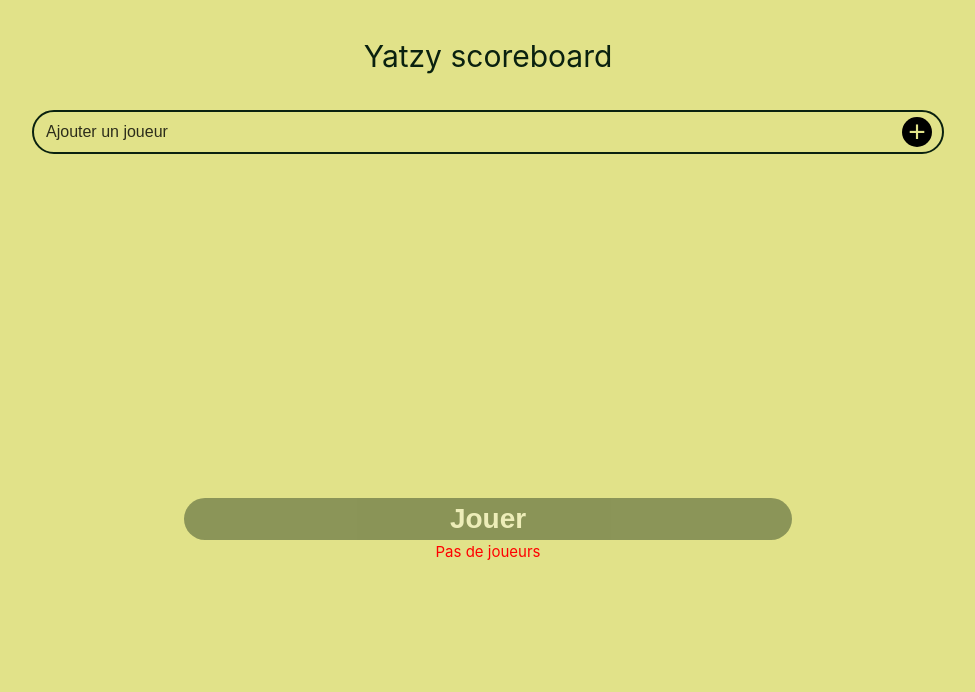
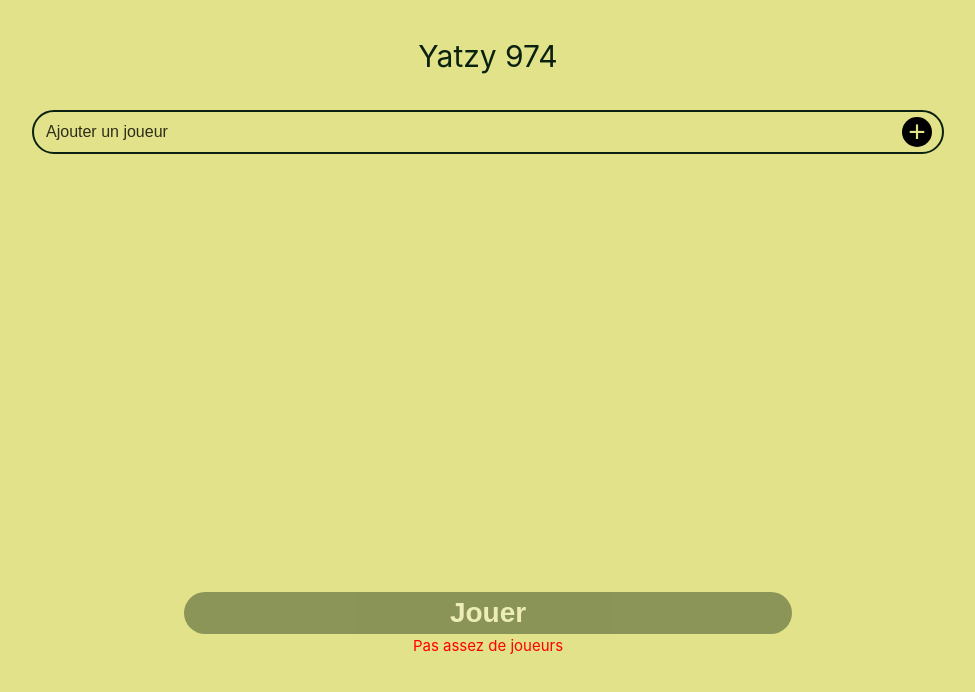
Before and after one commit to davidwismer/974yatzy, a Vue app: page / in a window 1280 px wide. Both pictures are taken after a click on the button "Jouer". Shown: the top 692 px of the page, without its empty margins (152-1127 px from the left). Built offline with nearby package versions, Linux system fonts and the light colour scheme.

Commit message:
little transition between disabled play button and enabled play button

```diff
--- a/src/components/Accueil.vue
+++ b/src/components/Accueil.vue
@@ -1,6 +1,6 @@
 <template>
     <div class="accueilContainer">
-        <h1>Yatzy scoreboard</h1>
+        <h1>Yatzy 974</h1>
         <div class="playerSection">
             <div class="userField">
                 <input class="userField-input" type="text" placeholder="Ajouter un joueur">
@@ -13,7 +13,7 @@
         </div>
         <div class="playBtnContainer">
             <button class="playBtn" :class="{disabled: notEnoughPlayer}" @click="play()">Jouer</button>
-            <span class="warning" :class="{disabled: notEnoughPlayer}">Pas de joueurs</span>
+            <span class="warning" :class="{disabled: notEnoughPlayer}">Pas assez de joueurs</span>
         </div>
     </div>
 </template>
@@ -70,7 +70,7 @@ h1 {
 .playerSection {
     margin-top: 30px;
     width: 100%;
-    height: 50%;
+    height: 60%;
     display: flex;
     flex-direction: column;
     align-items: center;
@@ -137,7 +137,7 @@ input[type=text]:focus {
 }
 
 .playBtn {
-    margin-top: 20px;
+    margin-top: 40px;
     width: 50%;
     border-radius: 25px;
     border: none;
@@ -148,13 +148,15 @@ input[type=text]:focus {
     color: white;
 }
 button.disabled {
+    transition: 0.3s;
     opacity: 0.4;
 }
 .warning {
     color: red;
-    display: none;
+    opacity: 0;
 }
-span.disabled {
-    display: block;
+.warning.disabled {
+    transition: 0.3s;
+    opacity: 1;
 }
 </style>
```
